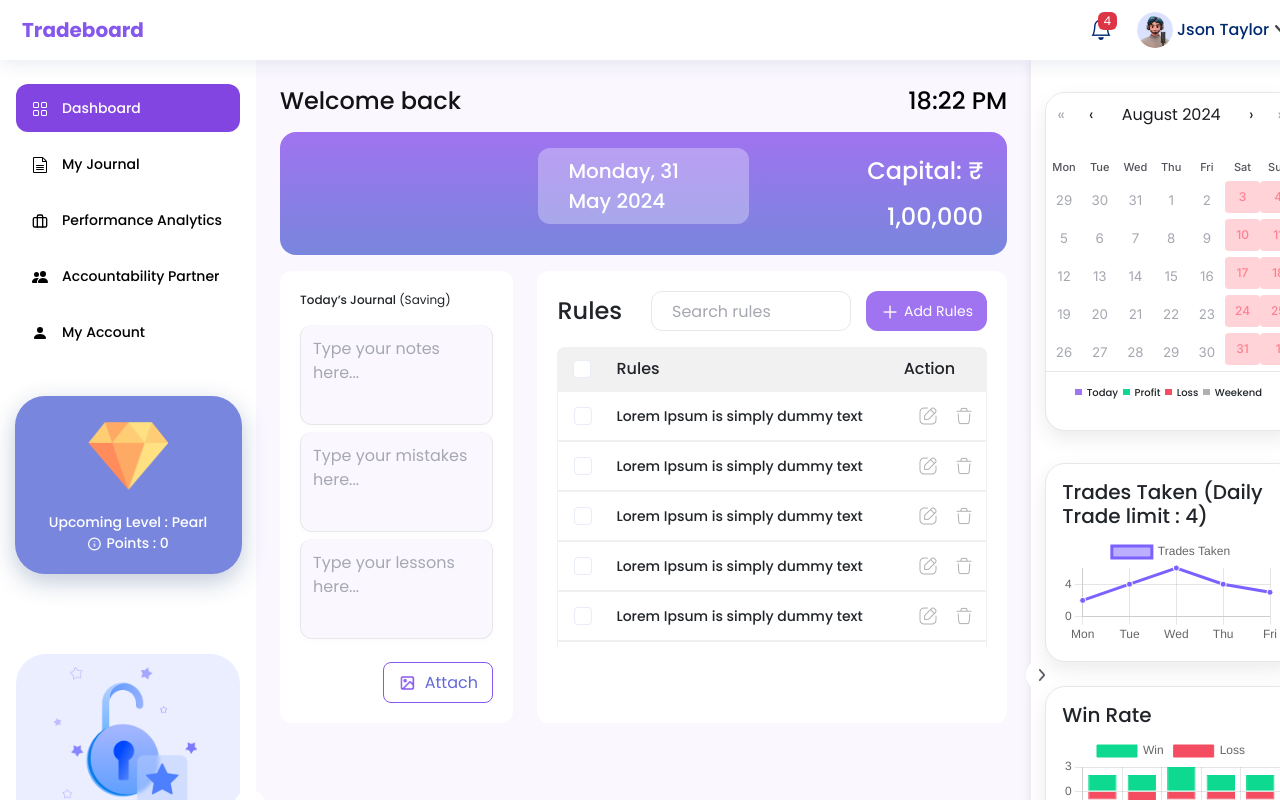
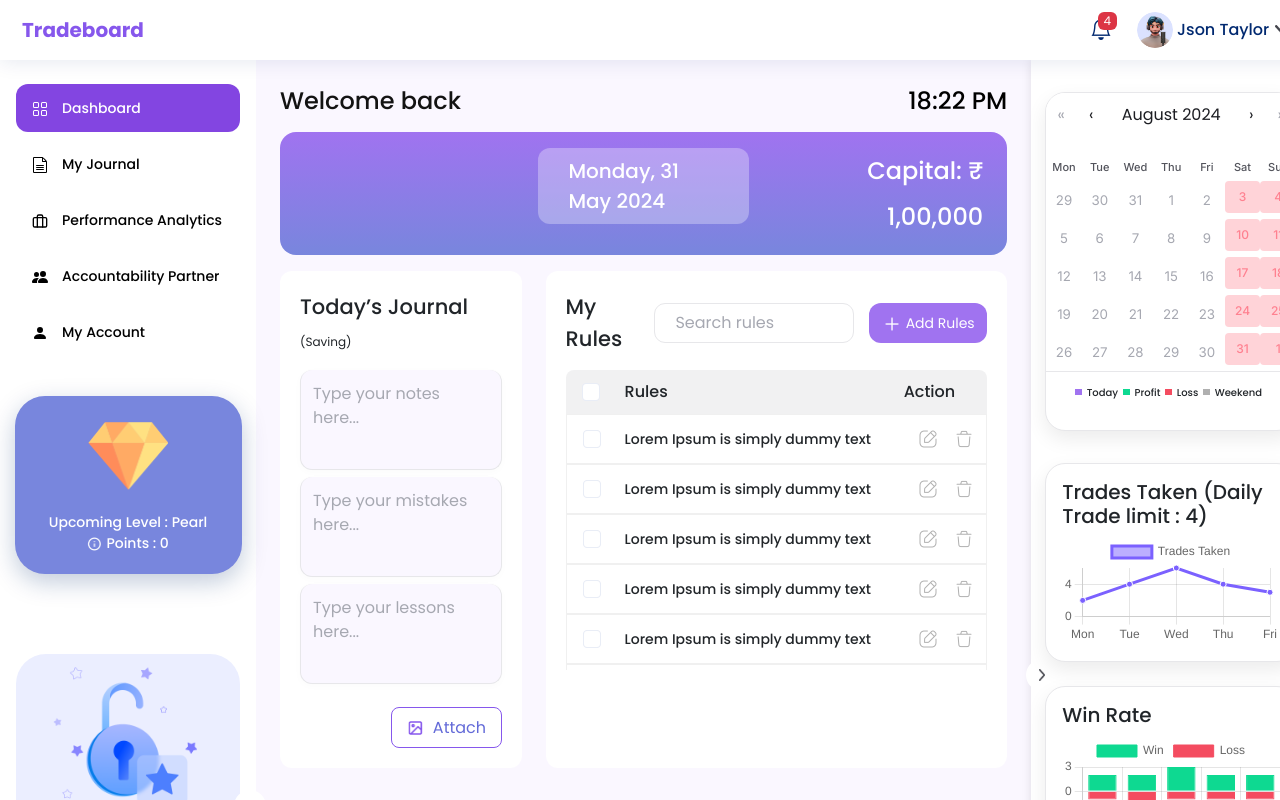
Before and after one commit to deosaurabhs/tradeboard, a React (Create React App) app: page /mainHome in a window 1280 px wide. Built offline with nearby package versions, Linux system fonts and the light colour scheme.

Commit message:
Increased font size.

```diff
--- a/src/components/mainsection/MainSection.jsx
+++ b/src/components/mainsection/MainSection.jsx
@@ -56,7 +56,7 @@ function MainSection() {
         <div className="today-journal">
           <div
             className="today-journal-heading"
-            style={{ fontSize: 12, fontFamily: "Poppins", fontWeight: "500" }}
+            style={{ fontSize: 21, fontFamily: "Poppins", fontWeight: "500" }}
           >
             Today’s Journal <span>(Saving)</span>
           </div>
--- a/src/components/mainsection/RuleSearchbar.jsx
+++ b/src/components/mainsection/RuleSearchbar.jsx
@@ -6,9 +6,9 @@ function RuleSearchbar() {
     <div className="my-rule-searchbar">
       <div
         className="my-rule-searchbar-heading"
-        style={{ fontSize: 24, fontFamily: "Poppins", fontWeight: "500", textAlign: "left" }}
+        style={{ fontSize: 21, fontFamily: "Poppins", fontWeight: "500", textAlign: "left" }}
       >
-        Rules
+        My Rules
       </div>
       {/* <div className="my-rule-search-container">
         <input
```
